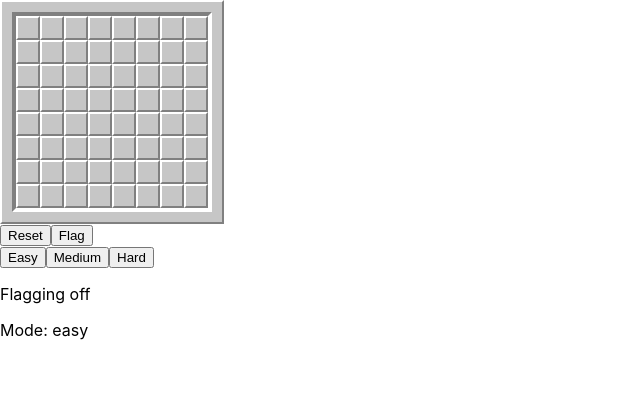
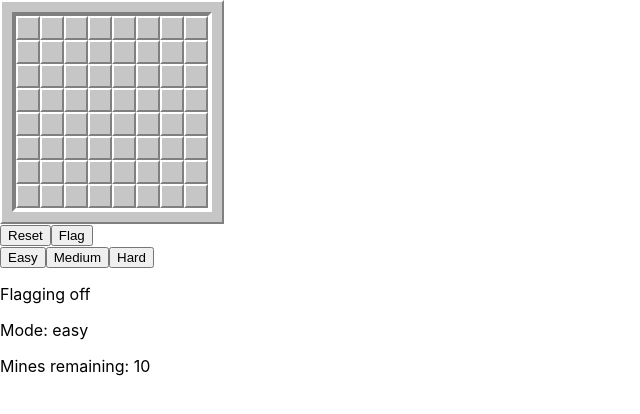
Before and after one commit to rosscee98/minesweeper, a React (Create React App) app: page / in a window 1280 px wide. Shown: the top 414 px of the page, without its empty margins (0-640 px from the left). Built offline with nearby package versions, Linux system fonts and the light colour scheme.

Commit message:
implement mine counter

```diff
--- a/src/App.tsx
+++ b/src/App.tsx
@@ -41,6 +41,10 @@ const App = () => {
 
   const grid = arrayToGrid(cells.map((cell) => cell.value), rowLength);
 
+  const minesRemaining = hasWon
+    ? 0
+    : getModeDetails(mode).mineCount - cells.filter((cell) => cell.isFlagged).length
+
   return (
     <>
       <Game {...{ cells, setCells, isFlagging, hasWon, hasLost, grid, rowLength }} />
@@ -62,6 +66,7 @@ const App = () => {
       <p>{hasWon && "You won!"}</p>
       <p>{isFlagging ? "Flagging on" : "Flagging off"}</p>
       <p>Mode: {mode}</p>
+      <p>Mines remaining: {minesRemaining}</p>
     </>
   );
 }
```
Also changed, not shown: 1 other file (tests, documents, lock files or other folders).
